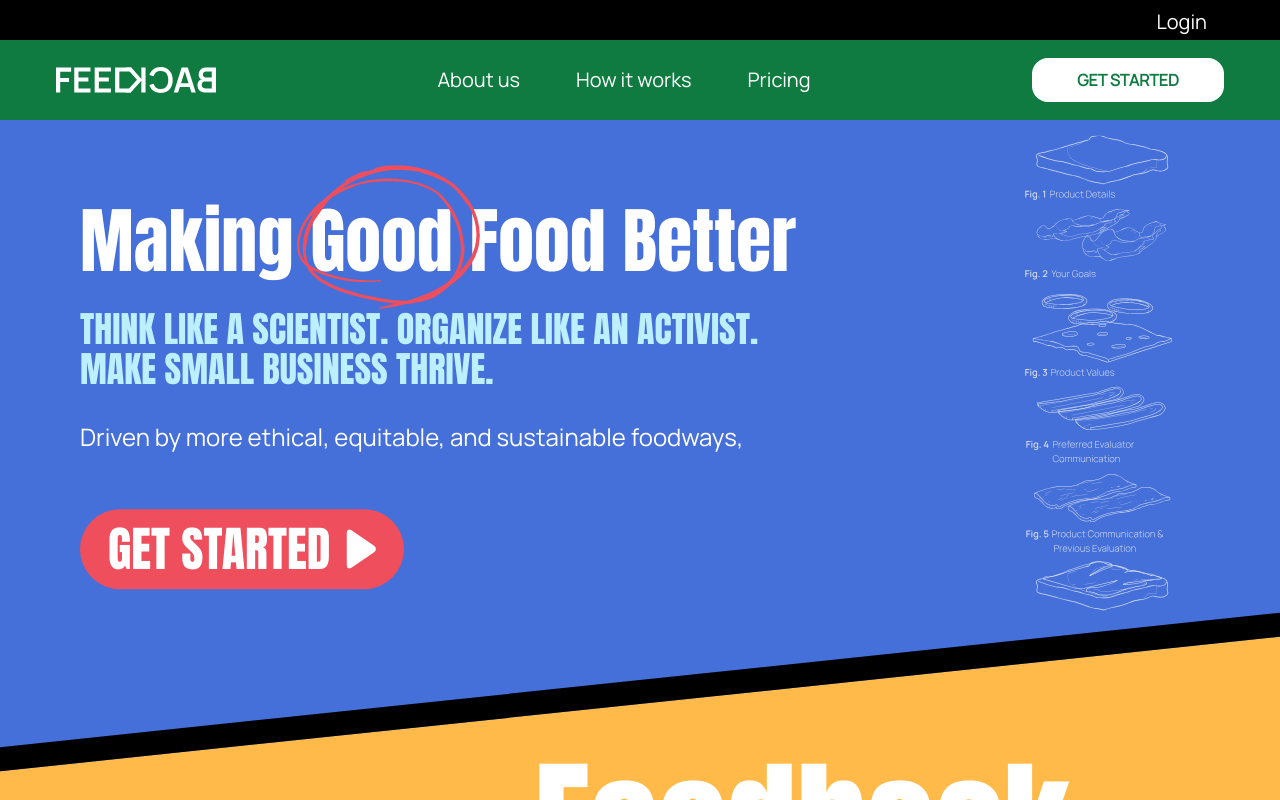
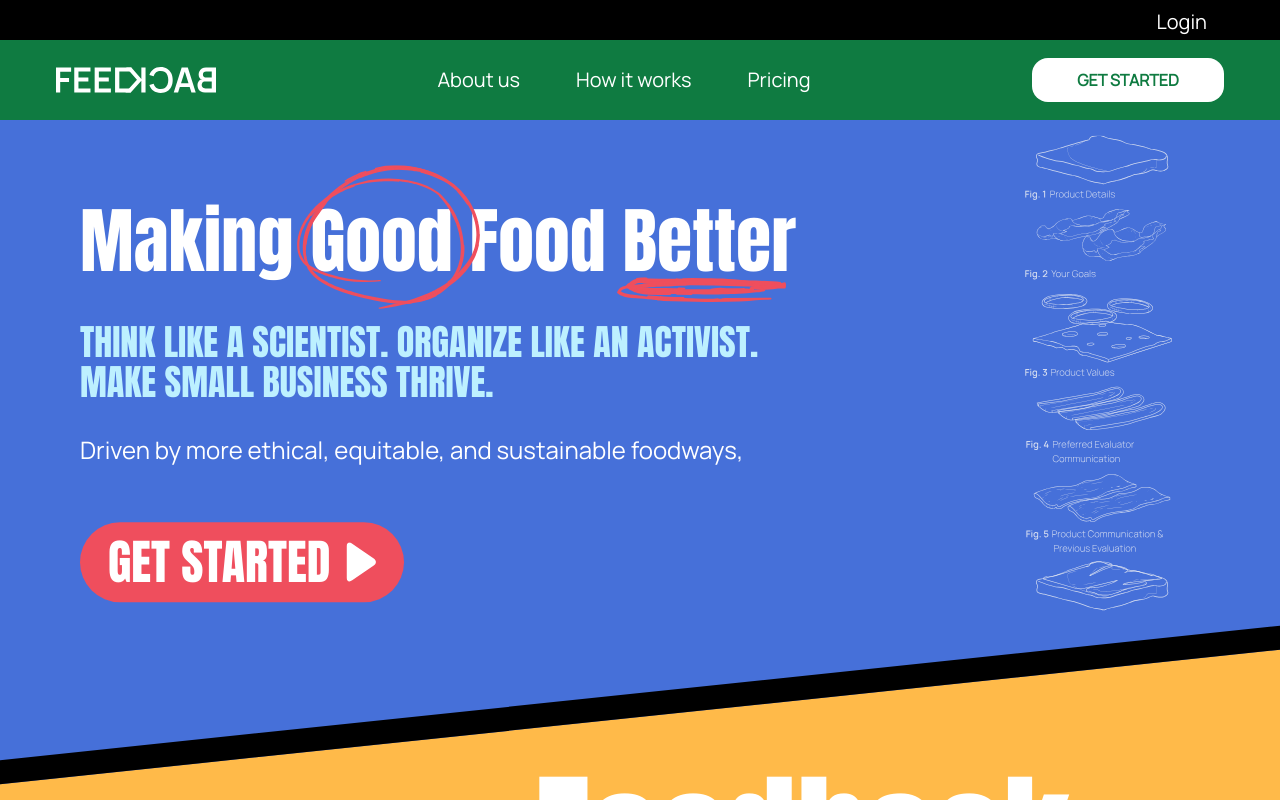
Before and after one commit to LetsRuminate/ruminate-feedback, a React (Vite) app: page / in a window 1280 px wide. Shown: the top 800 px of the page. Built offline with nearby package versions, Linux system fonts and the light colour scheme; no server answers.

Commit message:
quick change before sharing the showcase with designers

```diff
--- a/src/pages/home/index.tsx
+++ b/src/pages/home/index.tsx
@@ -7,6 +7,7 @@ import Sandwich from '@assets/banner/sandwich/sandwich.svg'
 // === ESSENTIAL QUESTION ===
 import RedCircle2 from '@assets/feedback-section/red-circle/red-circle2.svg'
 import RedWave from '@assets/feedback-section/red-wave/red-wave.svg'
+import RedUnderline from '@assets/banner/red-underline/red-underline.svg'
 // === NO MORE ECHO ===
 import BigStar from '@assets/feedback-section/echo/echo-stars/big-echostar.svg'
 import SmallStar from '@assets/feedback-section/echo/echo-stars/small-echostar.svg'
@@ -27,7 +28,10 @@ export default function Home() {
         <h1 className="text-white text-7xl font-anton font-normal mb-4">
           Making Good Food Better
         </h1>
+        <div className='flex'>
         <img src={RedCircle} alt='Red Circle' width={233} className=' h-36 ml-48 -mt-32'/>
+        <img src={RedUnderline} alt="Red Underline" width={169} className='ml-28 -mt-4 mb-5'/>
+        </div>
         <h2 className="text-[#BDF0FF] text-4xl font-anton font-normal mb-8">
           THINK LIKE A SCIENTIST. ORGANIZE LIKE AN ACTIVIST.<br/>
           MAKE SMALL BUSINESS THRIVE.
```
Also changed, not shown: src/assets/banner/red-underline/red-underline.svg (added).
